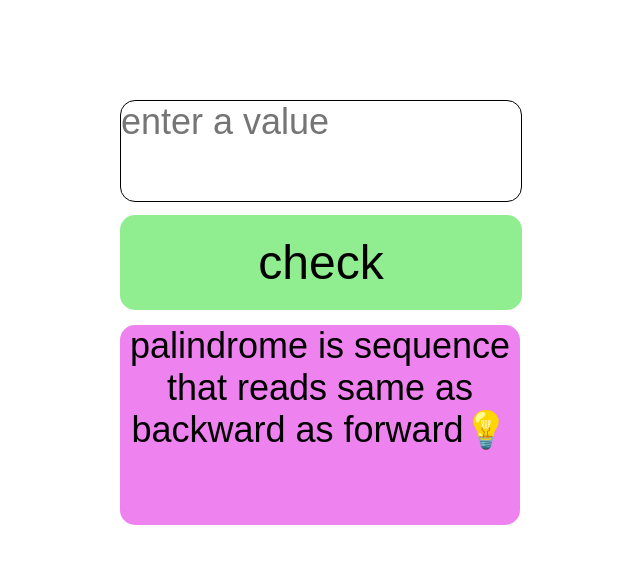
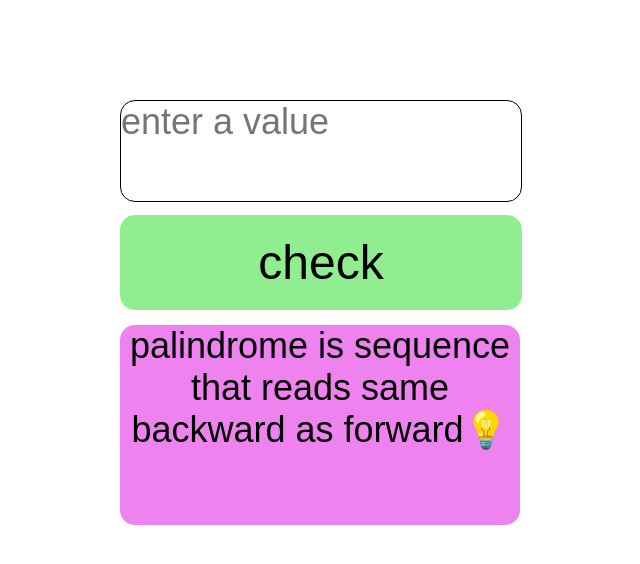
Before and after one commit to Vinay-webDev/freeCodeCamp-palindrome-checker, a plain HTML site: page index.html in a window 1280 px wide. Shown: the whole page, without its empty margins (319-959 px from the left). Drawn offline with Linux system fonts and the light colour scheme.

Commit message:
Update index.html

```diff
--- a/index.html
+++ b/index.html
@@ -11,7 +11,7 @@
         <div class="container">
             <textarea id="text-input" placeholder="enter a value"></textarea>
             <button id="check">check</button>
-            <div id="hint">palindrome is sequence that reads same as backward as forward💡</div>
+            <div id="hint">palindrome is sequence that reads same backward as forward💡</div>
         </div>
     </body>
 </html>
```
